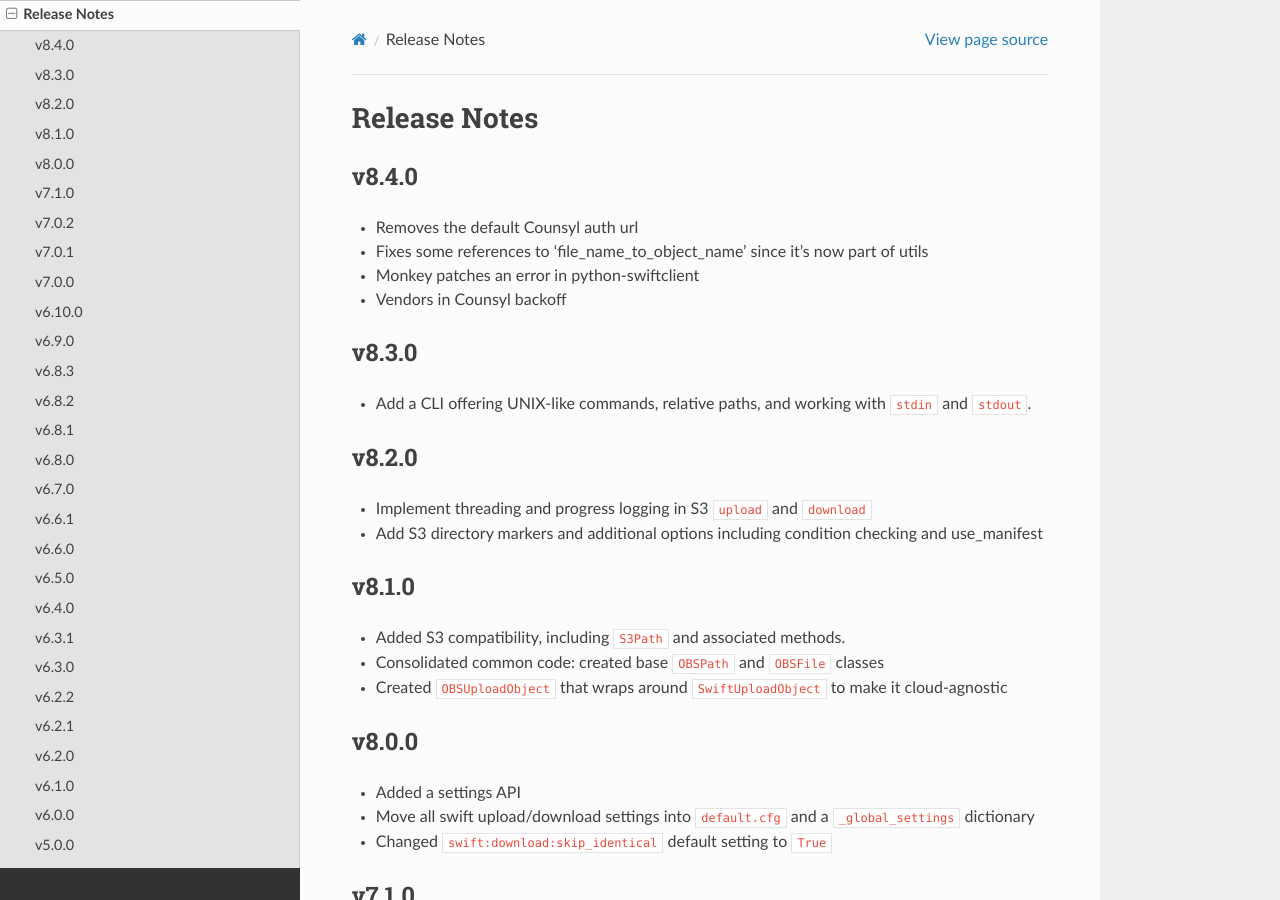
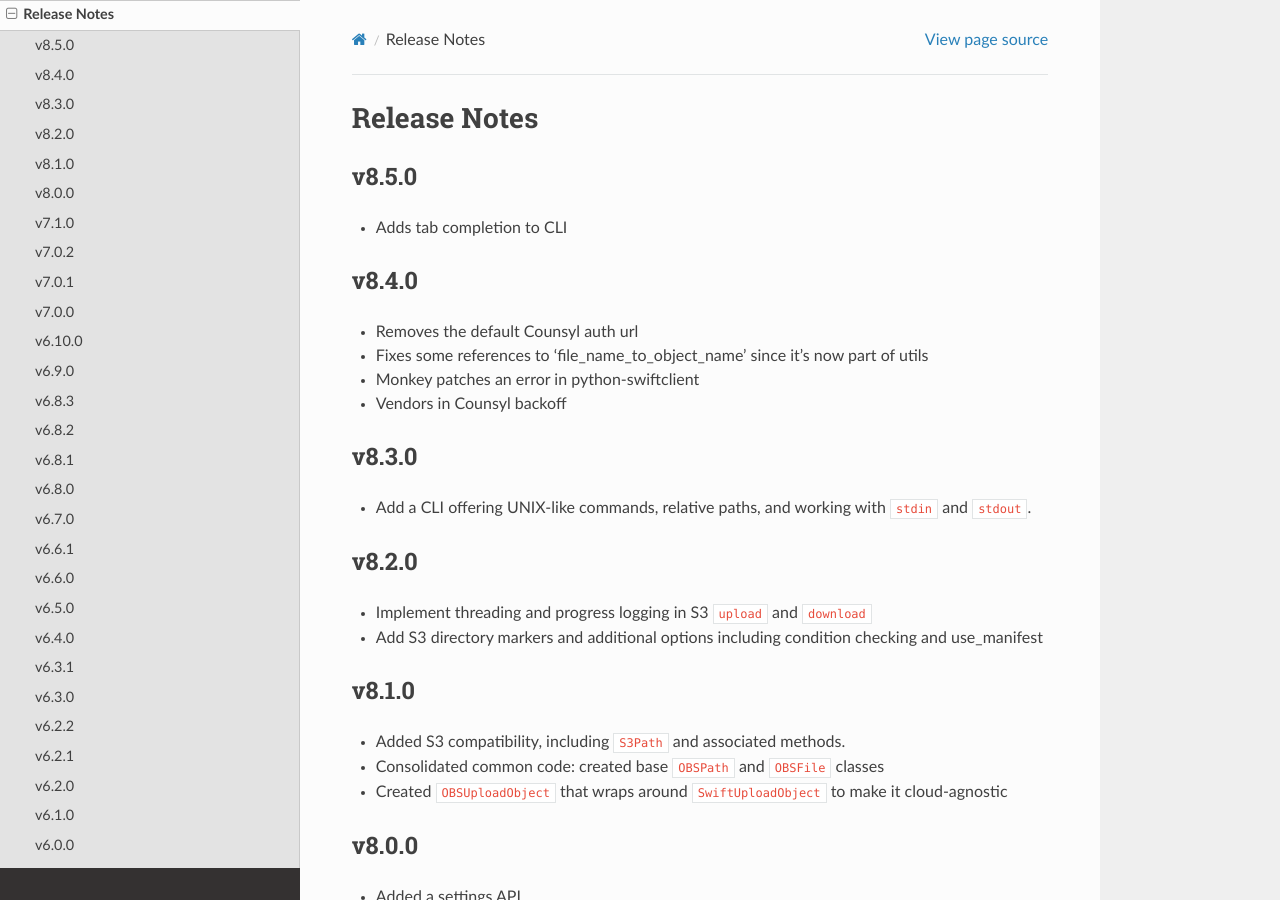
Before and after one commit to counsyl/stor, a Sphinx documentation site: the page built from docs/release_notes.rst, in a window 1280 px wide and 900 px high. Built offline with Sphinx 7.4.7 and the Read the Docs theme 2.0.0, drawn with Linux system fonts in a browser that asks for light colours; the version number could not be read and is left out.

Commit message:
Updated release notes
Sem-Ver: feature

```diff
--- a/docs/release_notes.rst
+++ b/docs/release_notes.rst
@@ -1,5 +1,10 @@
 Release Notes
 =============
+
+v8.5.0
+------
+
+* Adds tab completion to CLI
 
 v8.4.0
 ------
```
